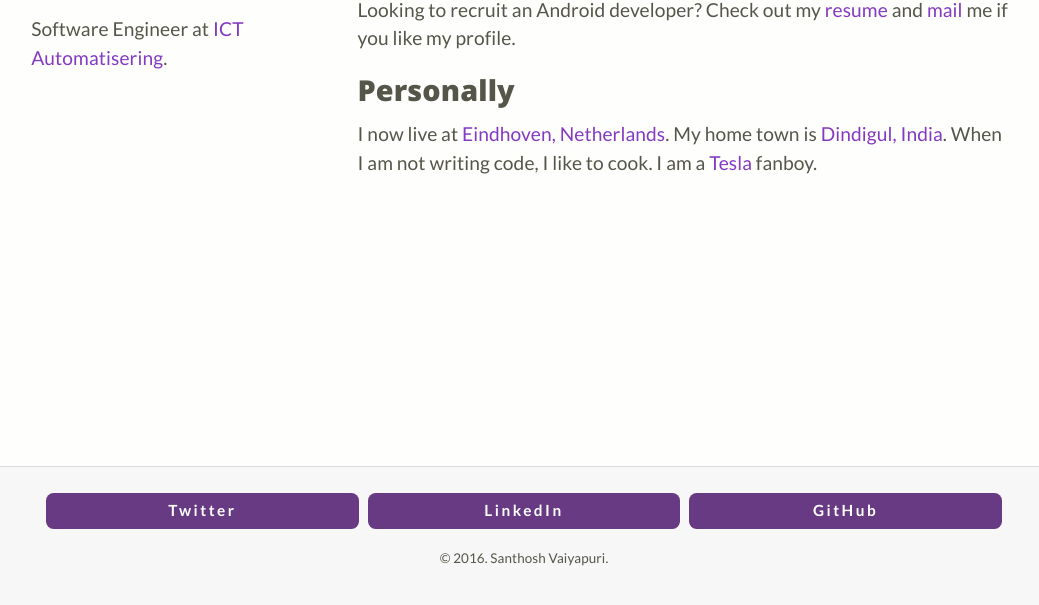
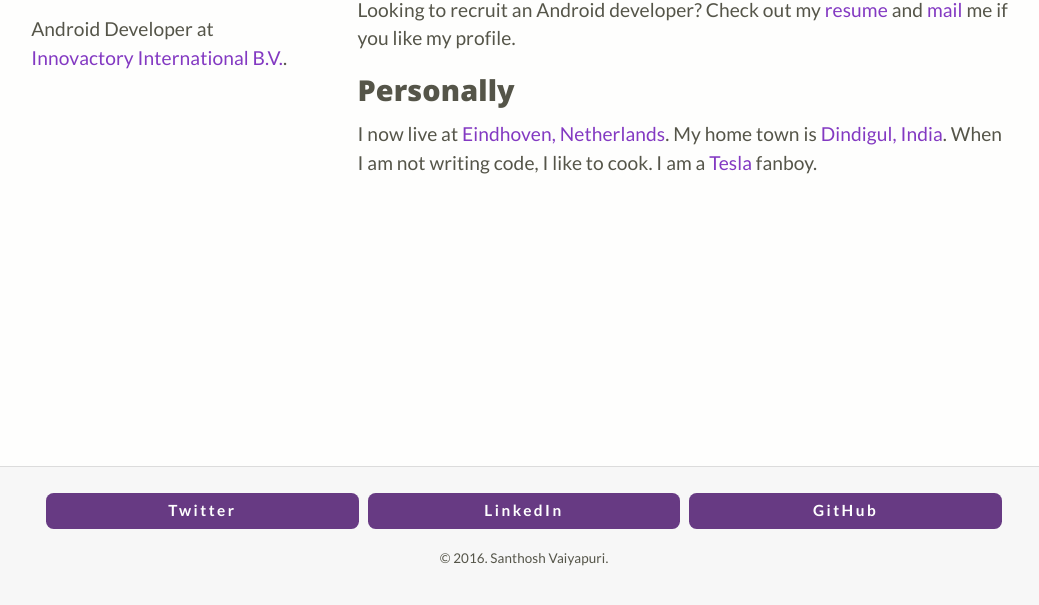
Before and after one commit to santhoshvai/santhoshvai.github.io, a Jekyll site: the page built from about.md, in a window 1280 px wide, cut to the strip 311-919 px from the top of the page. Shown: the top 605 px of the strip, without its empty margins (116-1155 px from the left). Built offline with Jekyll 4.4.1, drawn with Linux system fonts in a browser that asks for light colours.

Commit message:
Innovactory update

```diff
--- a/_layouts/about.html
+++ b/_layouts/about.html
@@ -13,7 +13,7 @@
         <div id="photo">
             <img src="http://www.gravatar.com/avatar/5b3b645b8d145d17f9e081590d0d6fdc?s=230" alt="Santhosh's profile photo">
           </div>
-          <p>Software Engineer at <a href="http://ict.eu/">ICT Automatisering</a>.</p>
+          <p>Android Developer at <a href="https://innovactory.com/about-us/">Innovactory International B.V.</a>.</p>
     </div>
 </div>
   <div class="asymetrical-columns-right reading-block">
```
